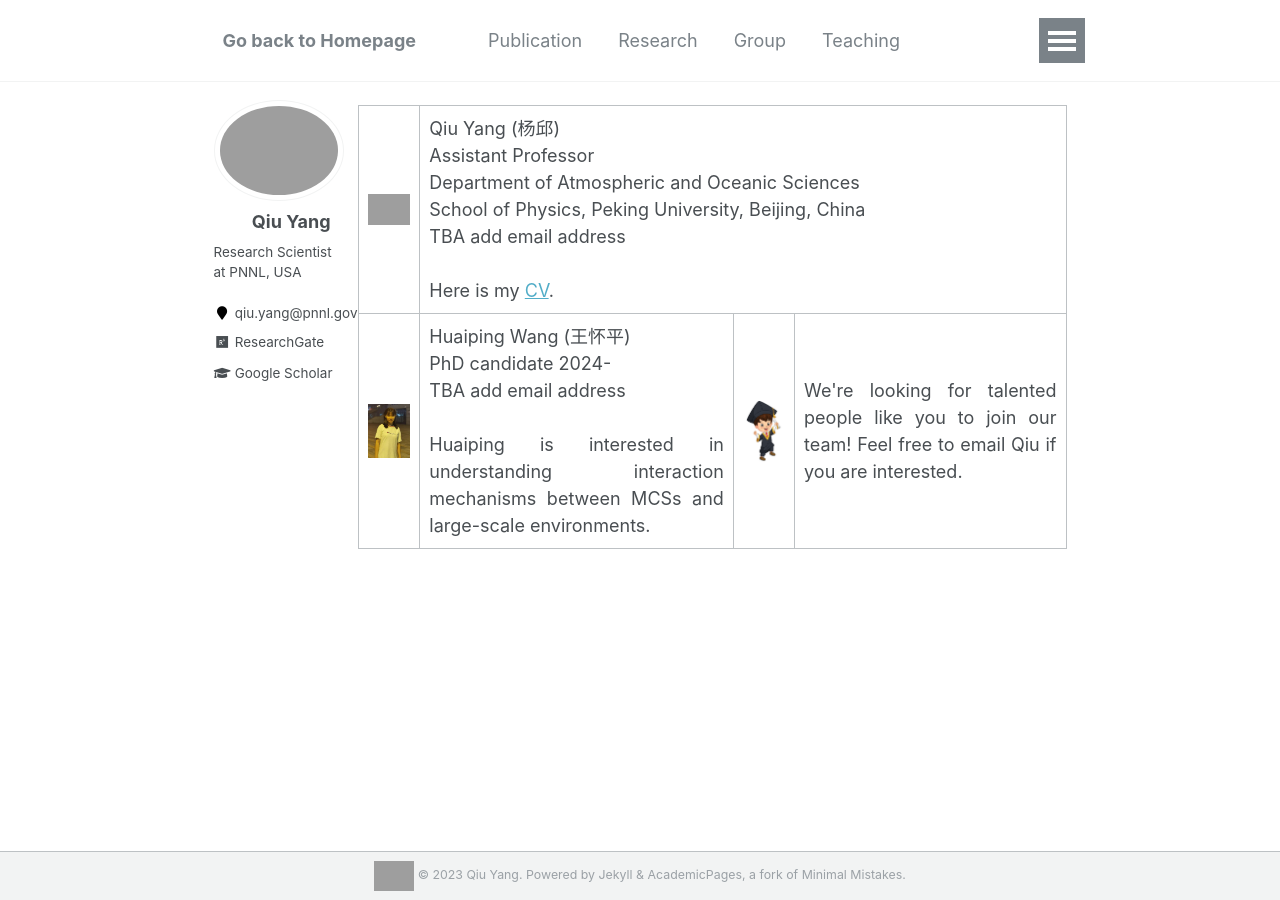
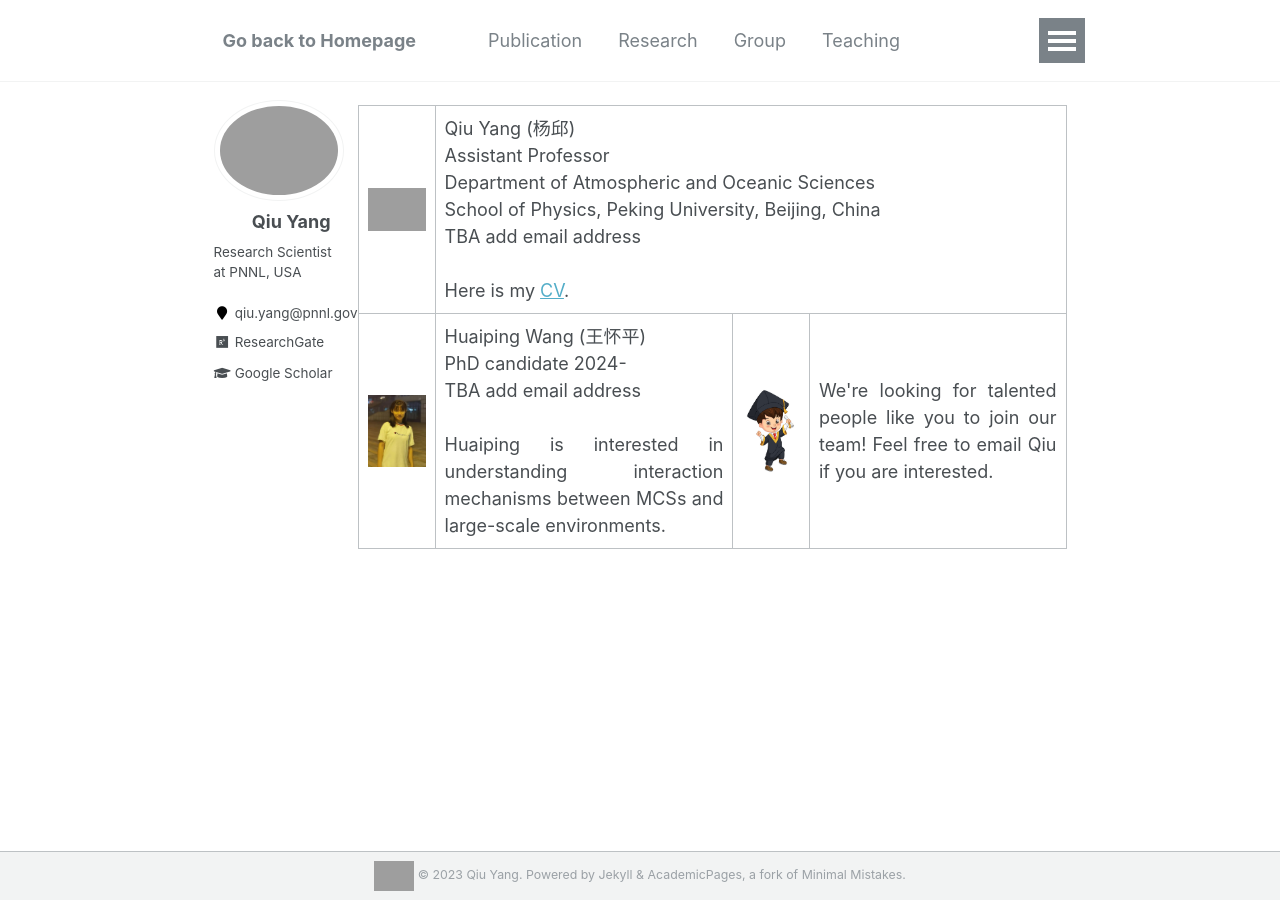
Before and after one commit to qiuyang50/qiuyang50.github.io, a Jekyll site: the page built from _pages/group.md, in a window 1280 px wide. Built offline with Jekyll 4.4.1, drawn with Linux system fonts in a browser that asks for light colours; grey boxes are pictures that could not be loaded.

Commit message:
Update group.md

```diff
--- a/_pages/group.md
+++ b/_pages/group.md
@@ -8,13 +8,13 @@ author_profile: true
 <font size="5" face="Courier New" >
 <table>
   <tr>
-    <td><img src="/images/QiuYang_zoom.jpg" alt="drawing" width="200"/></td>
+    <td><img src="/images/QiuYang_zoom.jpg" alt="drawing" width="300"/></td>
     <td colspan="3">Qiu Yang (杨邱)<br>Assistant Professor<br>Department of Atmospheric and Oceanic Sciences<br>School of Physics, Peking University, Beijing, China<br>TBA add email address<br><br>Here is my <a href="/_pages/cv.md">CV</a>.</td>
   </tr>
   <tr>
-    <td><img src="/images/HuaipingWang_2024PhD.jpg" alt="drawing" width="200"/></td>
+    <td><img src="/images/HuaipingWang_2024PhD.jpg" alt="drawing" width="300"/></td>
     <td>Huaiping Wang (王怀平)<br>PhD candidate 2024-<br>TBA add email address<br><br>Huaiping is interested in understanding interaction mechanisms between MCSs and large-scale environments.</td>
-    <td><img src="/images/future_student.jpg" alt="drawing" width="200"/></td>
+    <td><img src="/images/future_student.jpg" alt="drawing" width="300"/></td>
     <td>We're looking for talented people like you to join our team! Feel free to email Qiu if you are interested.</td>
   </tr>
 </table>
```
